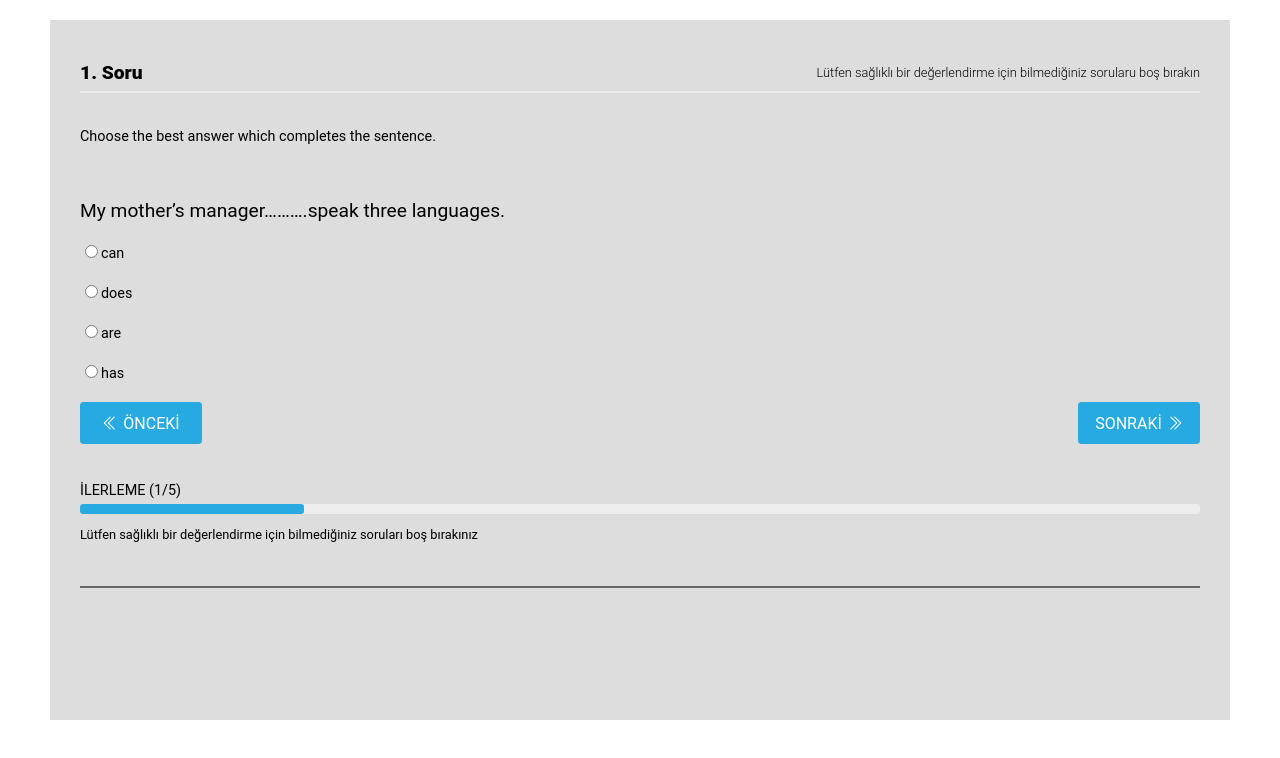
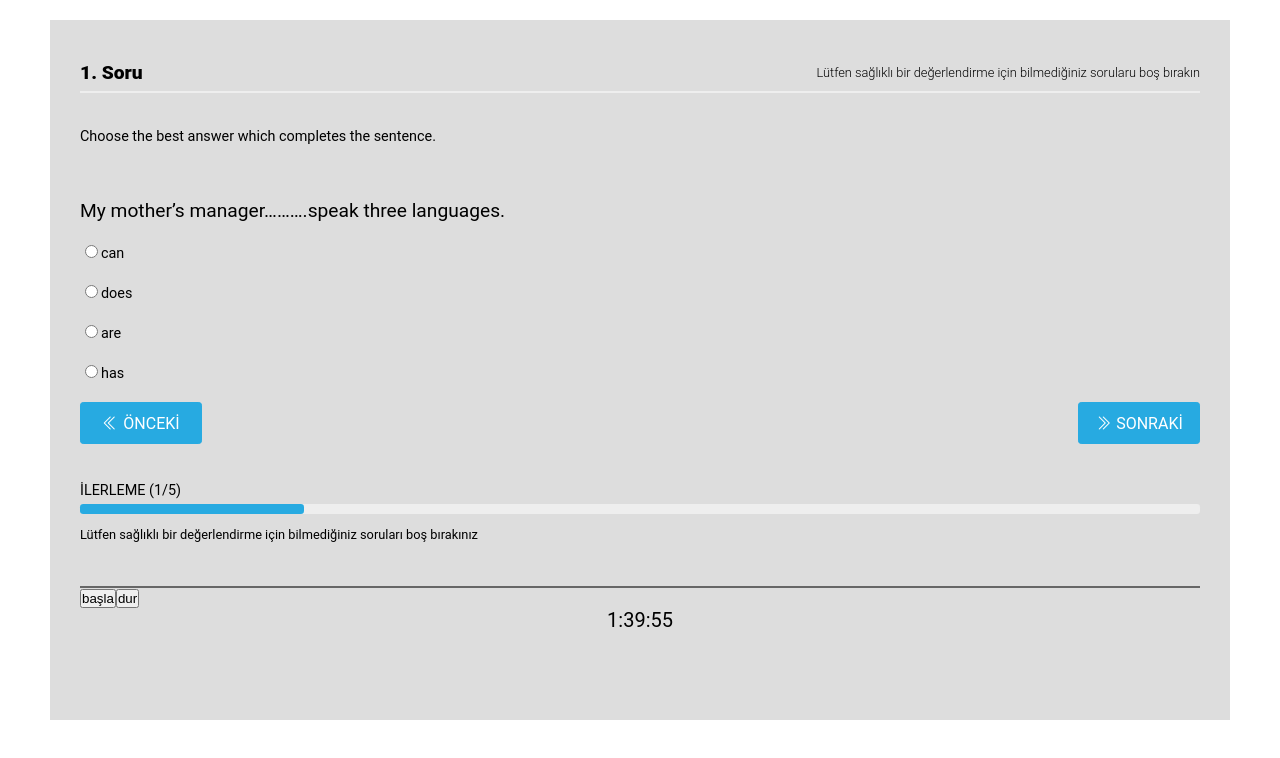
Before and after one commit to Berkayerarslan/Exam-Module-Frontend, a React (Create React App) app: page /test-basla/test in a window 1280 px wide. Shown: the top 758 px of the page. Built offline with nearby package versions, Linux system fonts and the light colour scheme.

Commit message:
Sayfaya timer eklenmesi ve componentlerin ayrılması

```diff
--- a/package.json
+++ b/package.json
@@ -11,6 +11,7 @@
     "react-hook-form": "^7.29.0",
     "react-router-dom": "^6.2.2",
     "react-scripts": "5.0.0",
+    "react-timer-hook": "^3.0.5",
     "web-vitals": "^2.1.4"
   },
   "scripts": {
--- /dev/null
+++ b/src/components/AnswerTest.js
@@ -0,0 +1,29 @@
+import React from 'react'
+import '../App.css'
+
+const AnswerTest = (props) => {
+
+  return (
+    <div className="test-answers" >
+      {props.data.checkedQuestion &&
+        props.data.checkedQuestion.answers.map((item, key) => {
+
+          return (
+            <div className="test-answer">
+              <input
+                id={item.id}
+                key={key}
+                type= {props.type}
+                name= {props.name}
+                checked={ item.id === props.data.checkedOption?.answerId}
+                onClick={(e) => props.onClick(e)}
+              />
+              <label htmlFor="">{item?.answer}</label>
+            </div>
+          );
+        })}
+    </div>
+  )
+}
+
+export default AnswerTest
--- /dev/null
+++ b/src/components/Button.js
@@ -0,0 +1,17 @@
+import React from 'react'
+
+const Button = (props) => {
+  return (
+    <>
+    <a onClick={(e)=> props.onClick(e)}>
+      <i
+        className={props.class}
+        style={{ marginRight: "5px" }}
+      ></i>
+      <span>{props.text}</span>
+    </a>
+    </>
+  )
+}
+
+export default Button
--- a/src/components/Exam.js
+++ b/src/components/Exam.js
@@ -1,5 +1,11 @@
 import React, { useEffect, useState } from "react";
 import { Exams } from "../data/Exams";
+import AnswerTest from "./AnswerTest";
+import Button from "./Button";
+import ProgressBar from "./ProgressBar";
+import Timer from "./Timer";
+import { useTimer } from "react-timer-hook";
+
 function Exam() {
   const data = Exams;
   // console.log(data.find(x => x.answerNo === 1));
@@ -8,15 +14,26 @@ function Exam() {
   const [checkedQuestion, setcheckedQuestion] = useState(null);
   const [checkedAnswer, setcheckedAnswer] = useState([]);
   const [checkedOption, setcheckedOption] = useState(0);
+  const [remainingTime, setremainingTime] = useState({hours:0,minutes:0,seconds:0})
+  const expiryTimestamp = new Date();
+  expiryTimestamp.setSeconds(expiryTimestamp.getSeconds() + 6000);
 
-  const [timer, settimer] = useState(null)
-
-
-
+  const {
+    seconds,
+    minutes,
+    hours,
+    days,
+    isRunning,
+    start,
+    pause,
+    resume,
+    restart
+  } = useTimer({
+    expiryTimestamp,
+    onExpire: () => console.warn("onExpire called")
+  });
 
   useEffect(() => {
-      console.log('checkedAnswer',checkedAnswer)
-
     const checkedQuestion1 = questions.find((x) => x.answerNo === pageNo);
     setcheckedQuestion(checkedQuestion1);
     const checkedOption1 = checkedAnswer.find(
@@ -24,6 +41,23 @@ function Exam() {
     );
     setcheckedOption(checkedOption1);
   }, [pageNo,checkedAnswer]);
+
+  useEffect(() => {
+    setremainingTime({
+      hours:hours,
+      seconds:seconds,
+      minutes:minutes
+    })
+    console.log(remainingTime)
+  },[seconds])
+
+  useEffect(() => {
+    console.log("Sayfa açıldı")
+
+
+  },)
+
+
 
 
 
@@ -82,14 +116,33 @@ function Exam() {
     console.log(checkedAnswer);
   };
 
+  const handleTime = () => {
+    resume()
+    setremainingTime({
+      hours:hours,
+      seconds:seconds,
+      minutes:minutes
+    })
+
+  }
+  const handleTimeStop = () => {
+    pause();
+    setremainingTime({
+      hours:hours,
+      seconds:seconds,
+      minutes:minutes
+    });
+
+  }
+
   return (
     <div className="section">
       <div className="s-container">
         <div className="exam-box">
           <div className="exam-title">
             <span>{checkedQuestion?.answerNo}. Soru</span>
+
             <p>
-              {timer}
               Lütfen sağlıklı bir değerlendirme için bilmediğiniz sorularu boş
               bırakın
             </p>
@@ -102,55 +155,60 @@ function Exam() {
           </div>
           <div className="test-question">{checkedQuestion?.question}</div>
 
-          <div className="test-answers">
-            {checkedQuestion &&
-              checkedQuestion.answers.map((item, key) => {
-                console.log(item,checkedOption)
-                return (
-                  <div class="test-answer">
-                    <input
-                    id={item.id}
-                      key={key}
-                      type="radio"
-                      name="checkbox"
-                      checked={ item.id === checkedOption?.answerId}
-                      onClick={(e) => handleAnswerChange(e)}
-                    />
-                    <label htmlFor="">{item?.answer}</label>
-                  </div>
-                );
-              })}
+           <AnswerTest
+            onClick={handleAnswerChange}
+            data = {{
+              checkedQuestion: checkedQuestion,
+              checkedOption: checkedOption
+            }}
+            type='radio'
+            name='checkbox'
+            />
+          <div className="test-buttons">
+            <Button
+            onClick = {handleGoPrev}
+            class="bi bi-chevron-double-left"
+            text="ÖNCEKİ"
+            />
+            <Button
+            onClick = {handlGoNext}
+            class="bi bi-chevron-double-right"
+            text="SONRAKİ"
+
+            />
           </div>
-          <div className="test-buttons">
-            <a onClick={(e) => handleGoPrev(e)}>
-              <i
-                class="bi bi-chevron-double-left"
-                style={{ marginRight: "5px" }}
-              ></i>
-              <span>ÖNCEKİ</span>
-            </a>
-            <a onClick={(e) => handlGoNext(e)}>
-              <span>SONRAKİ</span>
-              <i
-                class="bi bi-chevron-double-right"
-                style={{ marginLeft: "5px" }}
-              ></i>
-            </a>
-          </div>
-          <div className="test-progressbar">
-            <p>
-              İLERLEME ({pageNo}/{questions.length})
-            </p>
-            <div className="progressbar">
-              <div
-                style={{ width: `${(pageNo / questions.length) * 100}` + "%" }}
-              ></div>
-            </div>
-          </div>
+          <ProgressBar
+          data={{
+            numerator: pageNo,
+            denominator: questions.length
+          }}
+          text="İLERLEME"
+          />
           <div className="test-note">
             Lütfen sağlıklı bir değerlendirme için bilmediğiniz soruları boş
             bırakınız
           </div>
+          <button onClick={()=> handleTime()}>başla</button>
+          <button onClick={()=> handleTimeStop()}>dur</button>
+
+          <div style={{ textAlign: "center" }}>
+          <div style={{ fontSize: "20px" }}>
+        <span>{remainingTime.hours}</span>:<span>{remainingTime.minutes}</span>:
+        <span>{remainingTime.seconds}</span>
+      </div>
+      {/* <p>{isRunning ? "Running" : "Not running"}</p> */}
+      {/* <button
+        onClick={() => {
+          // Restarts to 5 minutes timer
+          const time = new Date();
+          time.setSeconds(time.getSeconds() + 300);
+          restart(time);
+        }}
+      >
+        Restart
+      </button> */}
+    </div>
+
         </div>
       </div>
     </div>
--- /dev/null
+++ b/src/components/ProgressBar.js
@@ -0,0 +1,18 @@
+import React from 'react'
+
+const ProgressBar = (props) => {
+  return (
+    <div className="test-progressbar">
+            <p>
+              İLERLEME ({props.data.numerator}/{props.data.denominator})
+            </p>
+            <div className="progressbar">
+              <div
+                style={{ width: `${(props.data.numerator / props.data.denominator) * 100}` + "%" }}
+              ></div>
+            </div>
+          </div>
+  )
+}
+
+export default ProgressBar
--- /dev/null
+++ b/src/components/Timer.js
@@ -0,0 +1,27 @@
+import React from 'react'
+import { useTimer } from "react-timer-hook";
+
+const Timer = ({ hours,minutes,seconds }) => {
+    console.log(hours,minutes,seconds);
+  return (
+    <div style={{ textAlign: "center" }}>
+      <div style={{ fontSize: "20px" }}>
+        <span>{hours}</span>:<span>{minutes}</span>:
+        <span>{seconds}</span>
+      </div>
+      {/* <p>{isRunning ? "Running" : "Not running"}</p> */}
+      {/* <button
+        onClick={() => {
+          // Restarts to 5 minutes timer
+          const time = new Date();
+          time.setSeconds(time.getSeconds() + 300);
+          restart(time);
+        }}
+      >
+        Restart
+      </button> */}
+    </div>
+  )
+}
+
+export default Timer
--- /dev/null
+++ b/src/components/TimerDeneme.js
@@ -0,0 +1,38 @@
+import React, { useEffect, useState } from 'react'
+
+
+const TimerDeneme = () => {
+ const [time, settime] = useState(0)
+ const [timeOn, settimeOn] = useState(false)
+
+useEffect(() => {
+  let interval = null;
+
+  if(timeOn){
+    interval = setInterval(()=>{
+        settime(prev => prev + 10)
+    },10)
+  }
+  else {
+    clearInterval(interval);
+  }
+
+ return () => clearInterval(interval)
+}, [timeOn])
+
+
+  return (
+    <div id='app'>
+        <div>{time}</div>
+        <div>
+            <button onClick={() => settimeOn(true)}>start</button>
+            <button onClick={() => settimeOn(false)}>stop</button>
+            <button onClick={() => settimeOn(true)}>resume</button>
+            <button onClick={() => settime(0)}>reset</button>
+        </div>
+
+    </div>
+  )
+}
+
+export default TimerDeneme
--- a/src/index.js
+++ b/src/index.js
@@ -4,24 +4,20 @@ import App from './App';
 import reportWebVitals from './reportWebVitals';
 import { BrowserRouter, Route, Routes } from 'react-router-dom';
 import { TestForm } from './components/TestForm';
-import Deneme from './components/Deneme';
+import ExamPage from './pages/ExamPage';
+import TimerDeneme from './components/TimerDeneme';
+
 
 ReactDOM.render(
   <React.StrictMode>
     <BrowserRouter>
       <Routes>
-        <Route path='' element={<App/>}/>
+        <Route path='' element={<TimerDeneme></TimerDeneme>}/>
         <Route path='test-basla' element={<TestForm/>}/>
-        <Route path='test-basla/test' element={<App/>}></Route>
-        <Route path='/deneme' element={<Deneme/>}></Route>
-
+        <Route path='test-basla/test' element={<ExamPage/>}></Route>
       </Routes>
     </BrowserRouter>
   </React.StrictMode>,
   document.getElementById('root')
 );
-
-// If you want to start measuring performance in your app, pass a function
-// to log results (for example: reportWebVitals(console.log))
-// or send to an analytics endpoint. Learn more: https://bit.ly/CRA-vitals
 reportWebVitals();
--- /dev/null
+++ b/src/pages/ExamPage.js
@@ -0,0 +1,13 @@
+import React from 'react'
+import Exam from '../components/Exam'
+import '../App.css'
+
+const ExamPage = () => {
+  return (
+    <div id='app'>
+        <Exam/>
+    </div>
+  )
+}
+
+export default ExamPage
```
Also changed, not shown: src/components/MultipleAnswer.js (added, +9 -0 lines), 2 other files (tests, documents, lock files or other folders).
